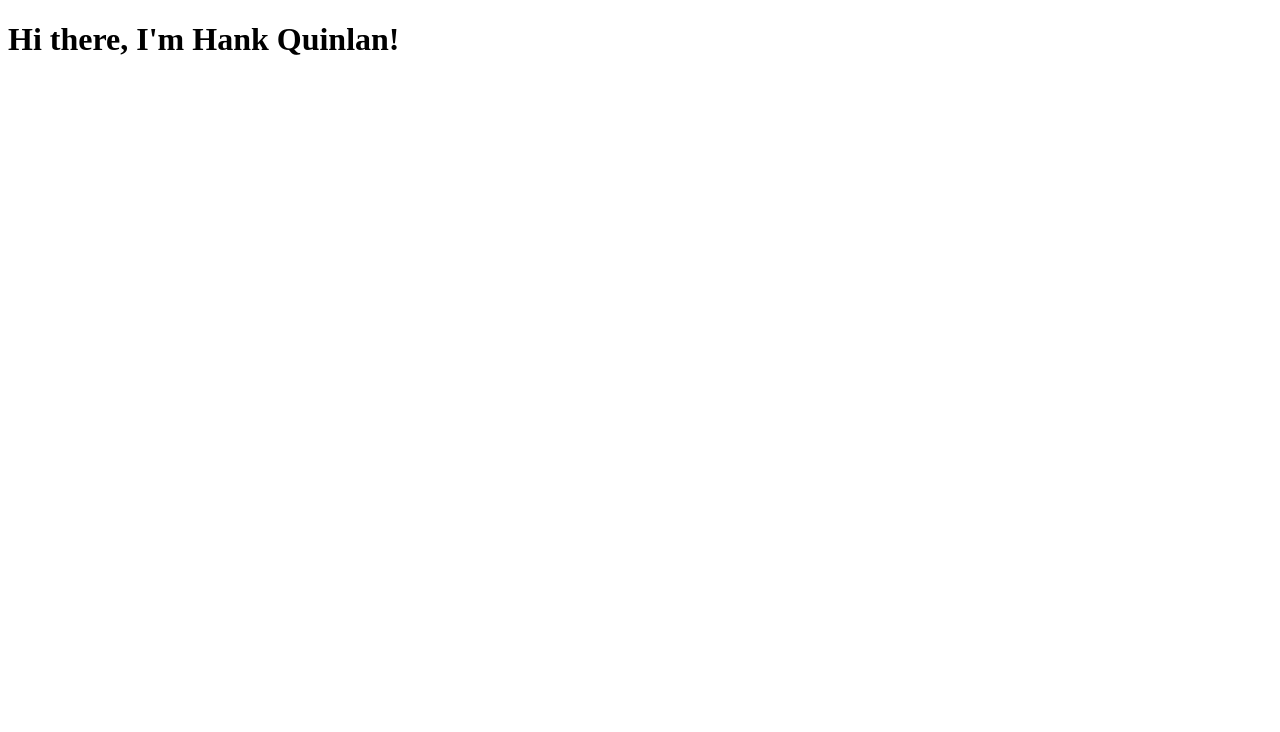
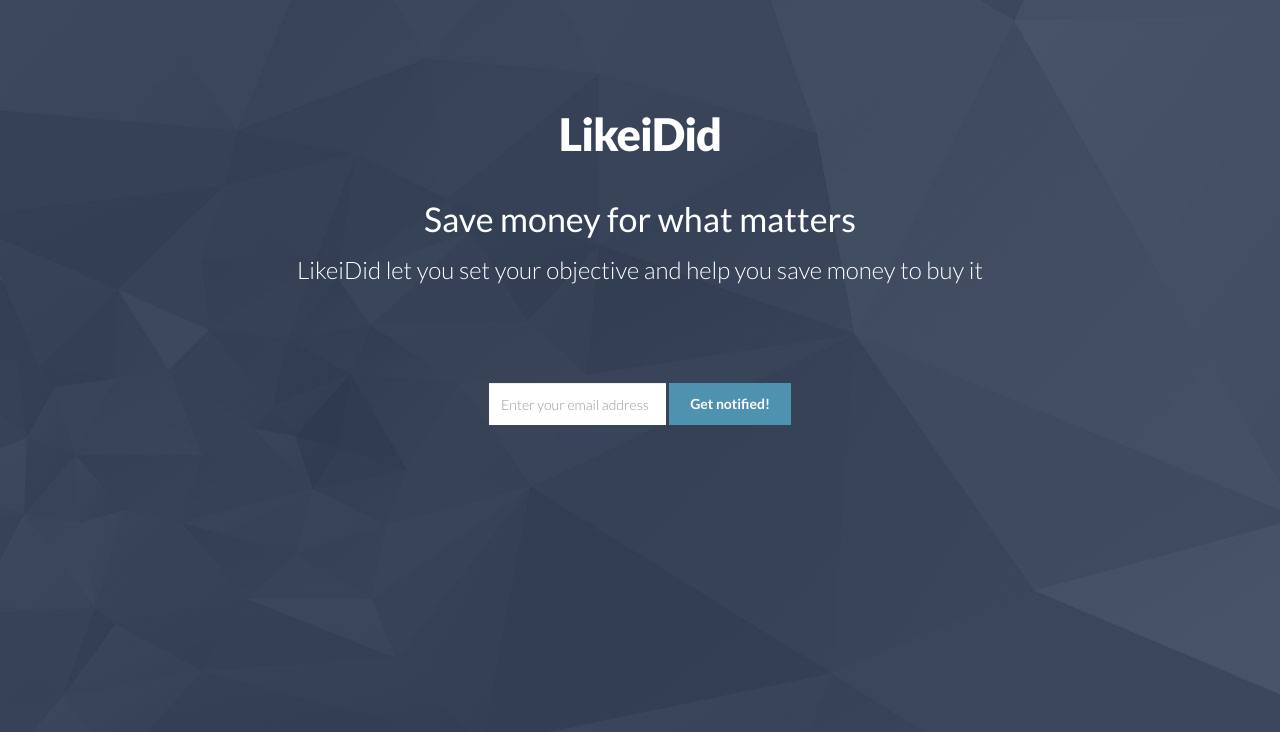
Before and after one commit to likeidid-org/likeidid-org.github.io, a plain HTML site: page index.html in a window 1280 px wide. Drawn offline with nearby package versions, Linux system fonts and the light colour scheme.

Commit message:
Add new coming soon page

```diff
--- /dev/null
+++ b/css/main.css
@@ -0,0 +1,140 @@
+/* ==== Google font ==== */
+@import url('http://fonts.googleapis.com/css?family=Lato:400,300,700,900');
+
+body {
+	background: url(../img/bg.jpg) no-repeat center center;
+  font-family: 'Lato', sans-serif;
+  font-weight: 300;
+  font-size: 16px;
+  color: #555;
+  line-height: 1.6em;
+  -webkit-font-smoothing: antialiased;
+  -webkit-overflow-scrolling: touch;
+}
+h1, h2, h3, h4, h5, h6 {
+  font-weight: 300;
+  color: #444;
+}
+h1 {
+	font-size: 40px;
+}
+h3 {
+	font-weight: 400;
+}
+h4 {
+	font-weight: 400;
+	font-size: 20px;
+}
+p {
+  margin-bottom: 20px;
+  font-size: 16px;
+}
+a {
+  color: #ACBAC1;
+  word-wrap: break-word;
+  -webkit-transition: color 0.1s ease-in, background 0.1s ease-in;
+  -moz-transition: color 0.1s ease-in, background 0.1s ease-in;
+  -ms-transition: color 0.1s ease-in, background 0.1s ease-in;
+  -o-transition: color 0.1s ease-in, background 0.1s ease-in;
+  transition: color 0.1s ease-in, background 0.1s ease-in;
+}
+
+a:hover,
+a:focus {
+  color: #4F92AF;
+  text-decoration: none;
+  outline: 0;
+}
+
+a:before,
+a:after {
+  -webkit-transition: color 0.1s ease-in, background 0.1s ease-in;
+  -moz-transition: color 0.1s ease-in, background 0.1s ease-in;
+  -ms-transition: color 0.1s ease-in, background 0.1s ease-in;
+  -o-transition: color 0.1s ease-in, background 0.1s ease-in;
+  transition: color 0.1s ease-in, background 0.1s ease-in;
+}
+
+.alignleft {
+  text-align: left;
+}
+.alignright {
+  text-align: right;
+}
+.aligncenter {
+  text-align: center;
+}
+.btn {
+  display: inline-block;
+  padding: 10px 20px;
+  margin-bottom: 0;
+  font-size: 14px;
+  font-weight: normal;
+  line-height: 1.428571429;
+  text-align: center;
+  white-space: nowrap;
+  vertical-align: middle;
+  cursor: pointer;
+  -webkit-user-select: none;
+     -moz-user-select: none;
+      -ms-user-select: none;
+       -o-user-select: none;
+          user-select: none;
+  background-image: none;
+  border: 1px solid transparent;
+  border-radius: 0;
+}
+.btn-theme  {
+  color: #fff;
+  background-color: #4F92AF;
+  border-color: #4F92AF;
+}
+.btn-theme:hover  {
+  color: #fff;
+  background-color: #444;
+  border-color: #444;
+}
+form.signup input  {
+	height: 42px;
+	width: 200px;
+	border-radius: 0;
+	border: none;
+}
+form.signup button.btn {
+	font-weight: 700;
+}
+form.signup input.form-control:focus {
+	border-color: #fd680e;
+}
+/* wrapper */
+#wrapper {
+	text-align: center;
+	padding: 50px 0;
+}
+#wrapper h1 {
+	margin-top: 60px;
+	margin-bottom: 40px;
+	color: #fff;
+	font-size: 45px;
+	font-weight: 900;
+	letter-spacing: -1px;
+}
+h2.slogan {
+	color: #fff;
+	font-size: 34px;
+  font-weight: 400;
+}
+h3.subtitle {
+  color: #fff;
+  font-size: 24px;
+  font-weight: 100;
+}
+#mc-embedded-subscribe-form {
+  margin: 100px 0;
+}
+/* footer */
+p.copyright {
+	margin-top: 50px;
+	color: #fff;
+	text-align: center;
+}
--- a/index.html
+++ b/index.html
@@ -1,11 +1,55 @@
 <!DOCTYPE html>
-<html>
-	<head>
-		<title>Like I DID!</title>
-	</head>
-	<body>
-		<main class="container">
-    	<h1>Hi there, I'm Hank Quinlan!</h1>
-		</main>
-	</body>
+<html lang="en">
+  <head>
+    <meta charset="utf-8">
+    <meta http-equiv="X-UA-Compatible" content="IE=edge">
+    <meta name="viewport" content="width=device-width, initial-scale=1.0">
+    <meta name="description" content="LikeiDid - Save money for what matters">
+    <meta name="author" content="http://likeidid.com">
+    <link rel="shortcut icon" href="assets/img/favicon.png">
+
+    <title>LikeiDid - Save money for what matters</title>
+
+    <!-- Bootstrap -->
+    <link href="https://maxcdn.bootstrapcdn.com/bootstrap/3.3.5/css/bootstrap.min.css" rel="stylesheet">
+    <!-- siimple style -->
+    <link href="css/main.css" rel="stylesheet">
+
+    <!-- HTML5 shim and Respond.js IE8 support of HTML5 elements and media queries -->
+    <!--[if lt IE 9]>
+      <script src="https://oss.maxcdn.com/libs/html5shiv/3.7.0/html5shiv.js"></script>
+      <script src="https://oss.maxcdn.com/libs/respond.js/1.3.0/respond.min.js"></script>
+    <![endif]-->
+  </head>
+
+  <body>
+
+	<div id="wrapper">
+		<div class="container">
+			<div class="row">
+				<div class="col-sm-12 col-md-12 col-lg-12">
+					<h1>LikeiDid</h1>
+					<h2 class="slogan">Save money for what matters</h2>
+          <h3 class="subtitle">LikeiDid let you set your objective and help you save money to buy it</h3>
+          <form action="//likeidid.us11.list-manage.com/subscribe/post?u=7da8ec24160c7fa1b5efe7f5f&amp;id=2eb17435d8" method="post" id="mc-embedded-subscribe-form" name="mc-embedded-subscribe-form" class="form-inline signup validate" target="_blank" novalidate>
+            <div class="mc-field-group form-group">
+              <input type="email" value="" name="EMAIL" class="form-control required email" placeholder="Enter your email address" id="mce-EMAIL">
+              <button type="submit" value="Subscribe" name="subscribe" id="mc-embedded-subscribe" class="btn btn-theme">Get notified!</button>
+            </div>
+            <div id="mce-responses" class="clear">
+              <div class="response" id="mce-error-response" style="display:none"></div>
+              <div class="response" id="mce-success-response" style="display:none"></div>
+            </div>
+            <!-- real people should not fill this in and expect good things - do not remove this or risk form bot signups-->
+            <div style="position: absolute; left: -5000px;">
+              <input type="text" name="b_7da8ec24160c7fa1b5efe7f5f_2eb17435d8" tabindex="-1" value="">
+            </div>
+          </div>
+        </form>
+	    </div>
+    </div>
+  </div>
+    <script src="https://code.jquery.com/jquery-1.10.2.min.js"></script>
+    <script src="https://maxcdn.bootstrapcdn.com/bootstrap/3.3.5/js/bootstrap.min.js"></script>
+  </body>
 </html>
```
Also changed, not shown: img/bg.jpg (added).
